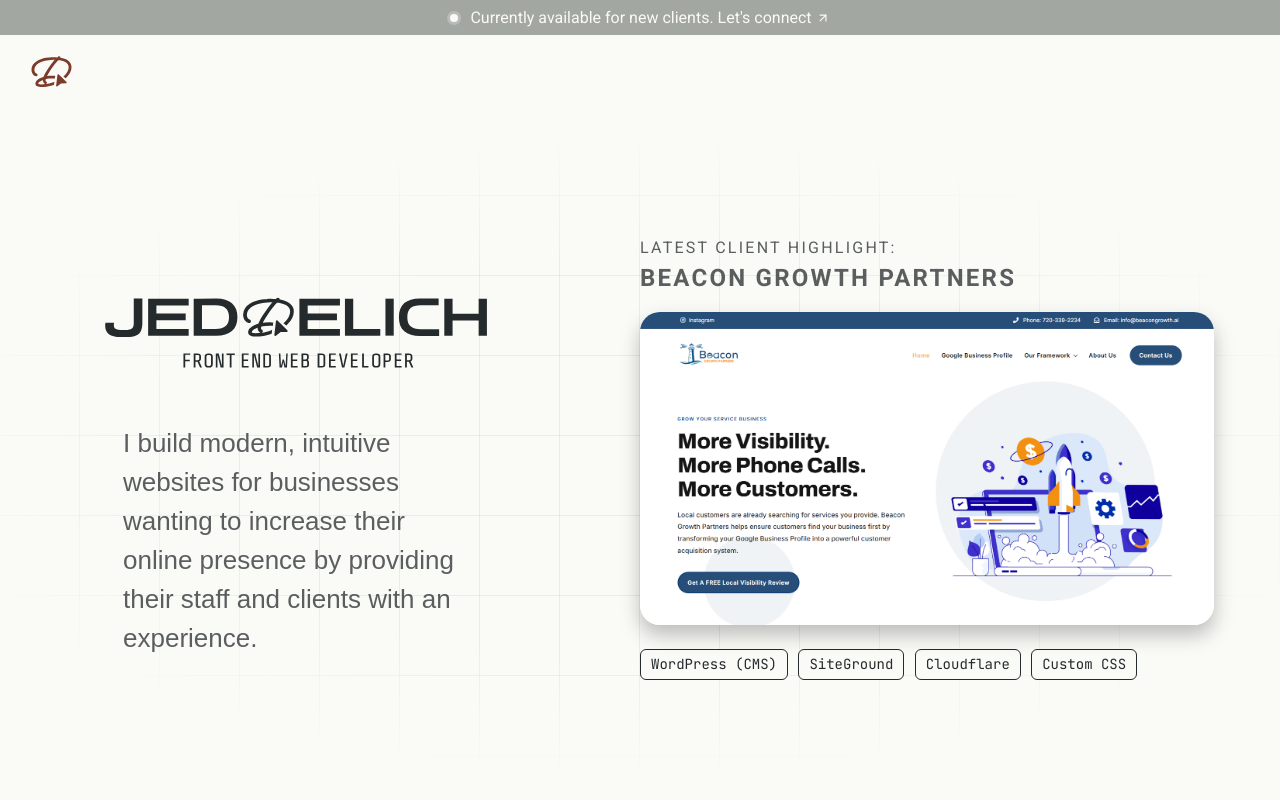
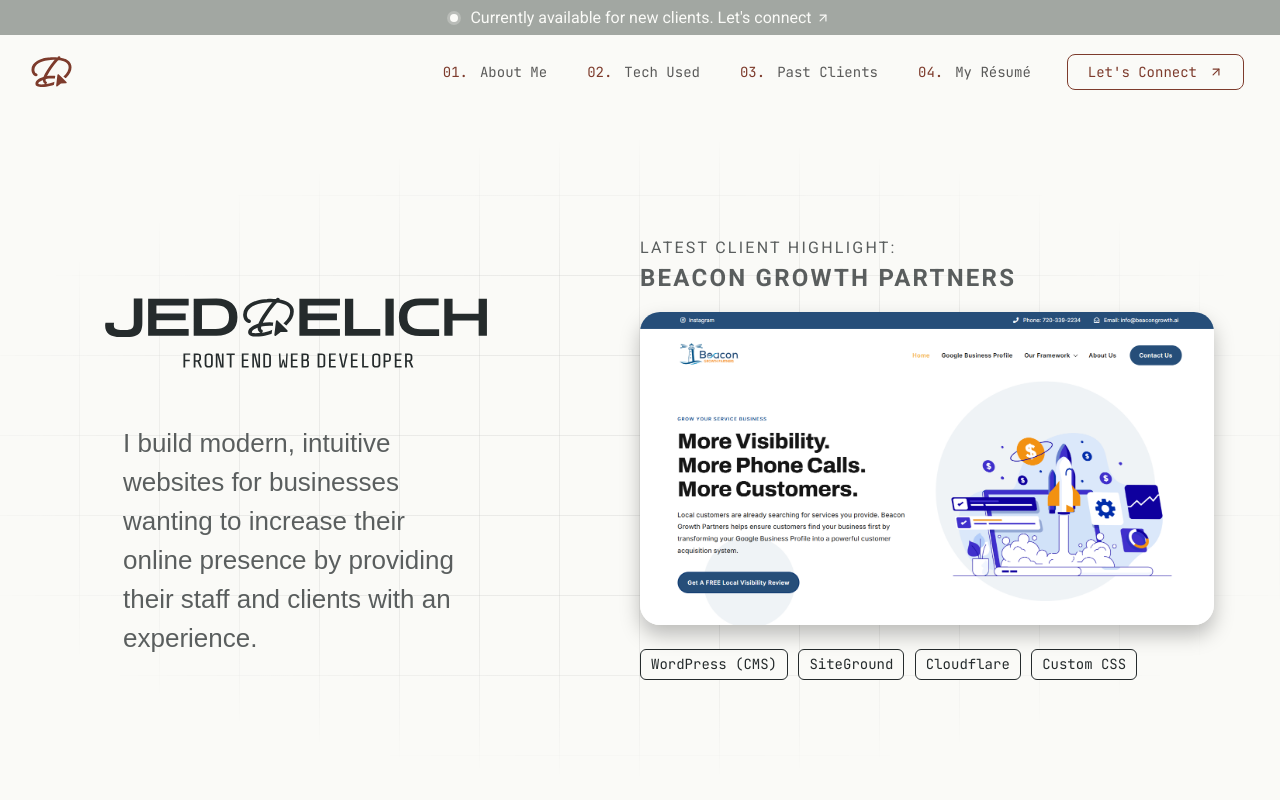
Before and after one commit to jeddelich/next-portfolio, a Next.js app: page / in a window 1280 px wide. Shown: the top 800 px of the page. Built offline with nearby package versions, Linux system fonts and the light colour scheme; a web font is replaced by a local one.

Commit message:
style: disable navbar animations

```diff
--- a/components/layout/Navbar.module.css
+++ b/components/layout/Navbar.module.css
@@ -1,4 +1,4 @@
-@keyframes drop-down-float-up {
+/* @keyframes drop-down-float-up {
   0% {
     opacity: 0;
     transform: translateY(-56px);
@@ -14,16 +14,16 @@
     opacity: 1;
     transform: translateY(0);
   }
-}
+} */
 
-@keyframes fade-in {
+/* @keyframes fade-in {
   from {
     opacity: 0;
   }
   to {
     opacity: 1;
   }
-}
+} */
 
 .nav {
   position: fixed;
@@ -62,8 +62,8 @@
   align-items: center;
   justify-content: center;
   height: 100%;
-  opacity: 0;
-  animation: fade-in 1s ease forwards;
+  opacity: 1;
+  /* animation: fade-in 1s ease forwards; */
   transition: color 0.3s ease;
 }
 
@@ -78,17 +78,17 @@
   margin-left: auto;
 }
 
-.navLink:nth-of-type(1),
+/* .navLink:nth-of-type(1),
 .navLink:nth-of-type(2),
 .navLink:nth-of-type(3),
 .navLink:nth-of-type(4) {
-  opacity: 0;
-  transform: translateY(-56px);
-  animation: drop-down-float-up 2s forwards;
-}
+  /* opacity: 0; */
+  /* transform: translateY(-56px); */
+  /* animation: drop-down-float-up 2s forwards; */
+/* } */
 
 .navLink:nth-of-type(5) {
-  opacity: 0;
+  opacity: 1;
   animation: fade-in 1s ease forwards;
 }
 
```
